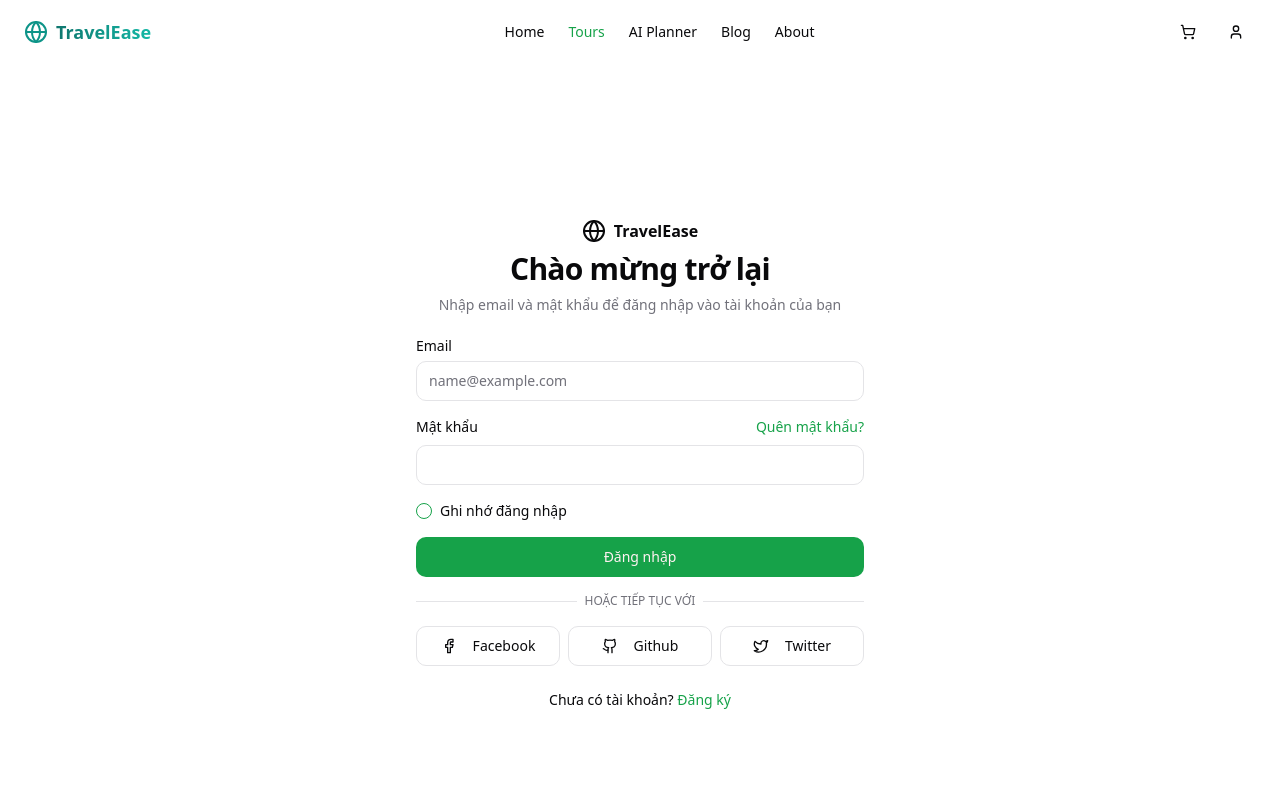
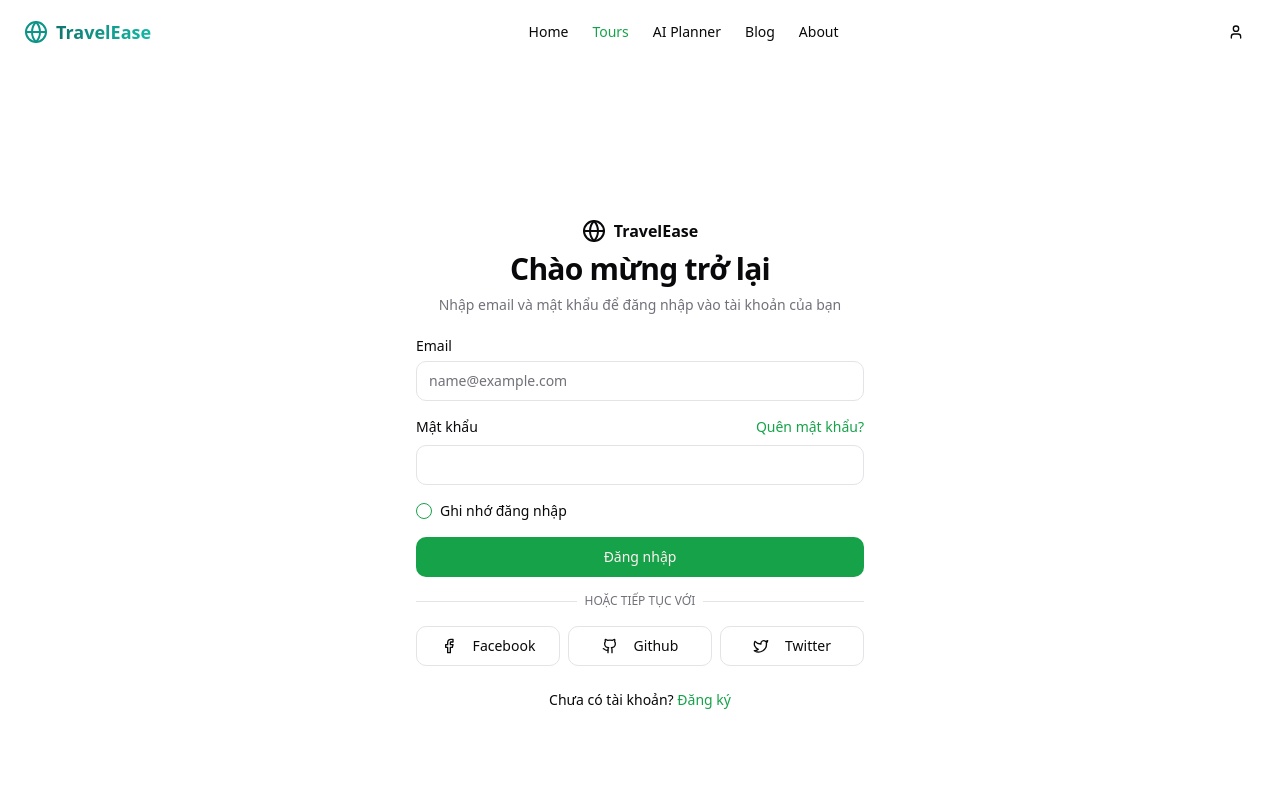
Before and after one commit to manhwork/BTL_TTCS_FE, a Next.js app: page /login in a window 1280 px wide. Shown: the top 800 px of the page. Built offline with nearby package versions, Linux system fonts and the light colour scheme.

Commit message:
Loại bỏ nút giỏ hàng trong thành phần Header và điều chỉnh cấu trúc của DropdownMenu để cải thiện giao diện người dùng.

```diff
--- a/components/header.tsx
+++ b/components/header.tsx
@@ -175,17 +175,7 @@ export function Header() {
                         size="icon"
                         className="text-foreground hover:text-ocean-600 hover:bg-ocean-50 relative"
                         asChild
-                    >
-                        <Link href="/cart">
-                            <ShoppingCart className="h-5 w-5" />
-                            <span className="sr-only">Cart</span>
-                            {cartCount > 0 && (
-                                <span className="absolute -top-1 -right-1 bg-sunset-500 text-white text-xs rounded-full h-5 w-5 flex items-center justify-center animate-pulse-gentle">
-                                    {cartCount}
-                                </span>
-                            )}
-                        </Link>
-                    </Button>
+                    ></Button>
                     <DropdownMenu>
                         <DropdownMenuTrigger asChild>
                             <Button
--- a/service/http.ts
+++ b/service/http.ts
@@ -2,8 +2,8 @@ import axios, { AxiosInstance } from "axios";
 
 // Tạo instance Axios với cấu hình mặc định
 const http: AxiosInstance = axios.create({
-    // baseURL: "https://book-tour-khaki.vercel.app",
-    baseURL: "http://localhost:3000",
+    baseURL: "https://book-tour-khaki.vercel.app",
+    // baseURL: "http://localhost:3000",
     timeout: 10000,
     headers: {
         "Content-Type": "application/json",
```
